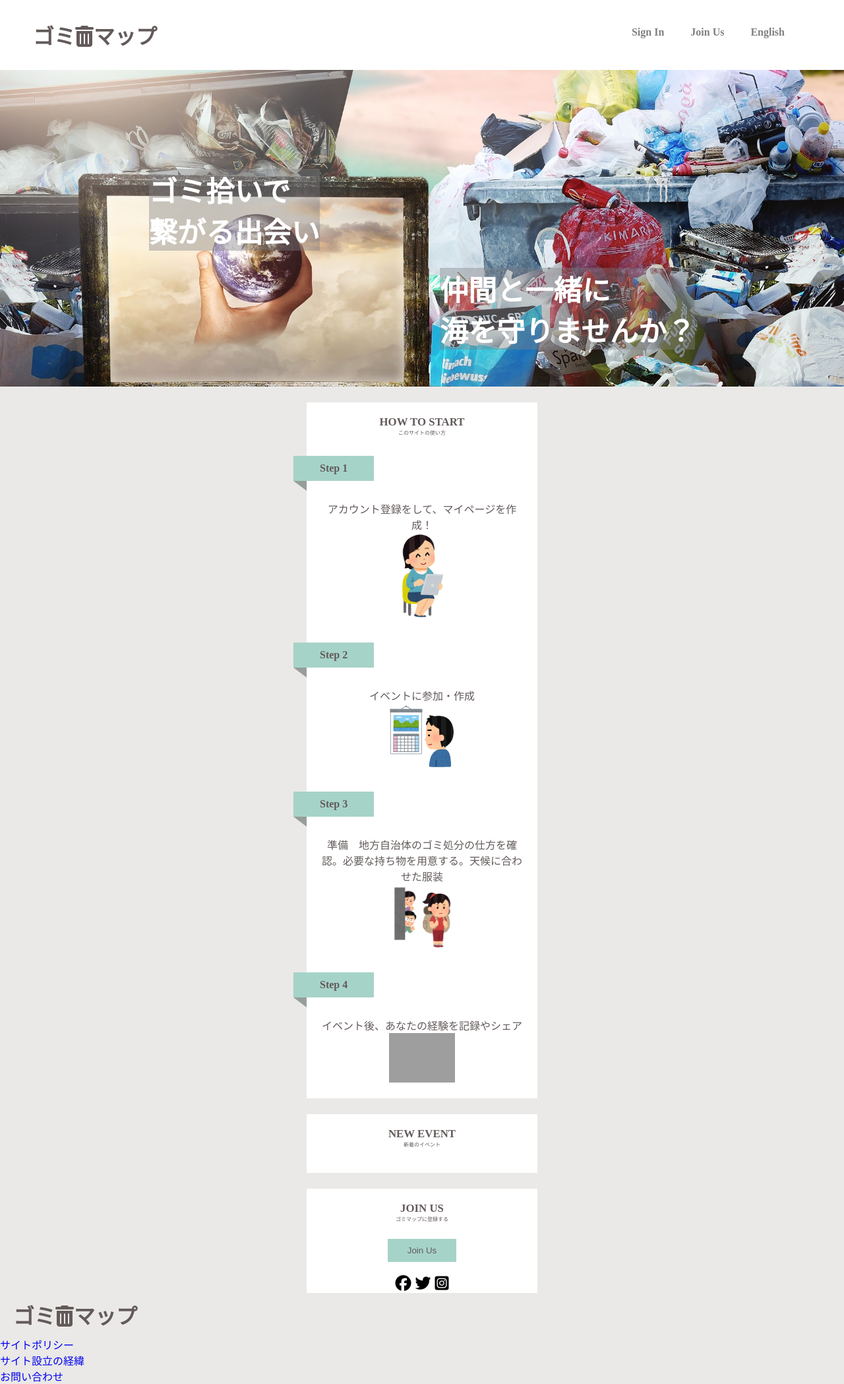
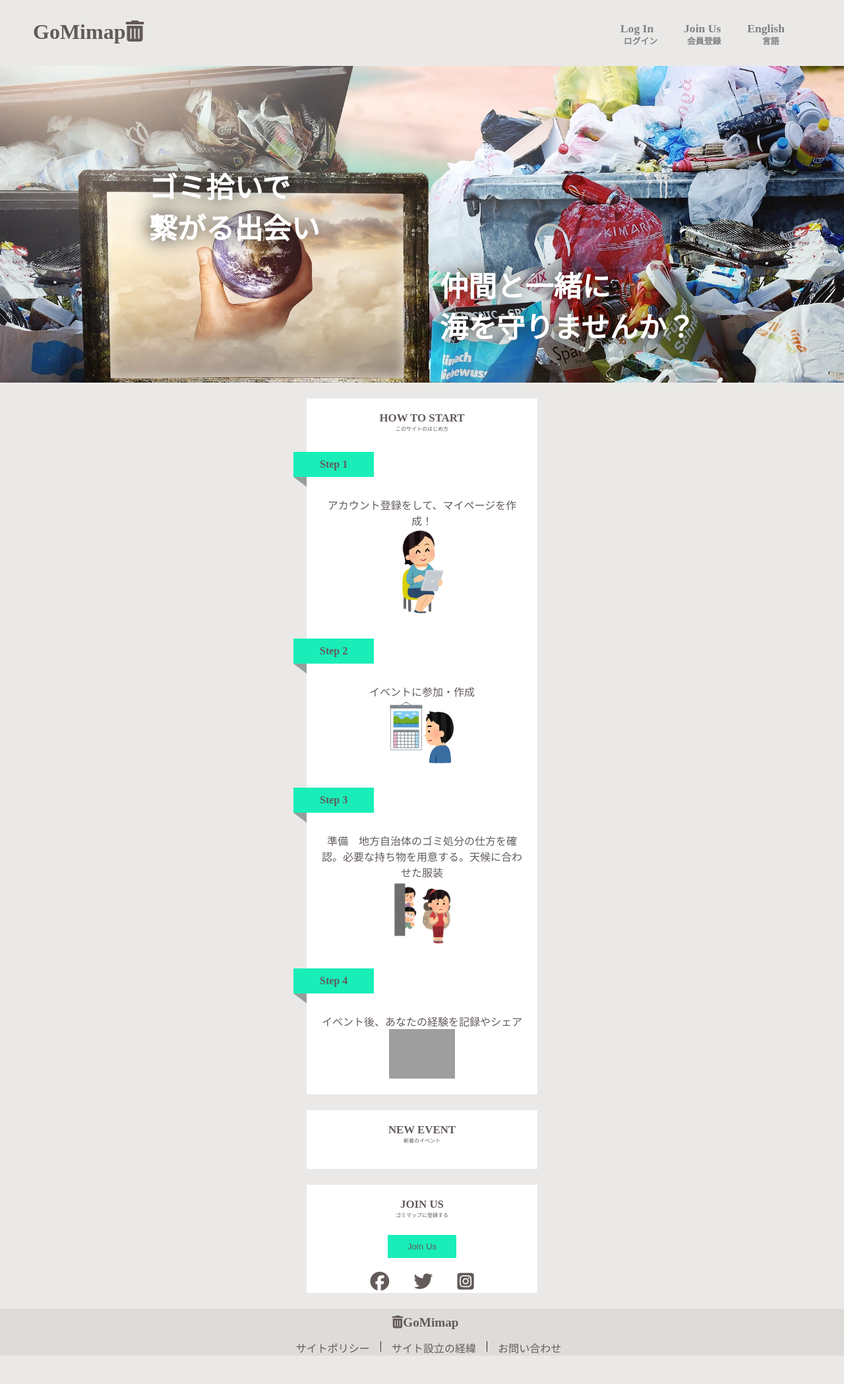
Before and after one commit to New-project-austeam/first-project-austeam, a PHP site: page / in a window 1280 px wide. Shown: the whole page at 66% size. After the commit the page ends 2055 px from the top, so only its background shows below. Run offline with PHP 8.4, Linux system fonts and the light colour scheme; some libraries are stand-ins or nearby versions; grey boxes are pictures that could not be loaded.

Commit message:
主にheaderとfooter部分を更新。

```diff
--- a/assets/sass/components/footer.scss
+++ b/assets/sass/components/footer.scss
@@ -0,0 +1,50 @@
+
+
+
+.footer {
+  background-color: rgb(202, 199, 195, 0.4);
+  display: flex;
+  justify-content: space-between;
+  background-color: rgb(202, 199, 195, 0.4);
+  text-align: center;
+
+  .footer-content{
+    text-align: center;
+    margin: auto;
+
+    .logo{
+      font-size: 1.2rem;
+    }
+
+
+  .footer-list {
+    display: flex;
+    justify-content: space-between;
+    margin: 15px 0 0px 20px;
+
+    text-align: center;
+
+    li {
+      margin: 0 15px 0 15px;
+      font-size: 0.7rem;
+
+      a {
+        color: $main-letter-color;
+      }
+      & a:hover {
+        color: rgb(24, 23, 23);
+      }
+  }
+
+
+
+    }
+  }
+}
+
+
+@media(min-width:768px){
+  .footer-list li a{
+    font-size: 1rem;
+  }
+}
--- a/assets/sass/components/global.scss
+++ b/assets/sass/components/global.scss
@@ -5,4 +5,5 @@
   list-style: none;
   text-decoration: none;
 
+
 }
--- a/assets/sass/components/header.scss
+++ b/assets/sass/components/header.scss
@@ -2,8 +2,11 @@
 /* プラウザのキャッシュクリア　ショートカット　Command ＋shift + R */
 
 
+
+
+
 /* フォントファミリー　あとで決める */
-/* headerレスポンシブする 320px する　ハンバーガー考慮 */
+/* ハンバーガー作る！！！！！！！！！！！！！！！ */
 /* Scss記述に修正する。 */
 a{
   text-decoration: none;
@@ -16,25 +19,29 @@ a{
   font-size: 1.3rem;
 
 
+
+
 }
 
 .logo a{
   color: rgb(99, 90, 90);
+
 }
 
 
 .header-content {
   display: flex;
   justify-content: space-between;
-}
+  background-color: rgb(202, 199, 195, 0.4);
+
 
 .header-list {
   display: flex;
   justify-content: space-between;
-  margin:20px 0 10px 20px;
+  margin:15px 0 10px 20px;
   padding-left:20px;
 }
-
+}
 .header-list li{
   margin:0 0 0 20px;
   font-size:0.7rem;
@@ -103,8 +110,15 @@ a{
   }
 
   .header-list li{
-    font-size:1rem;
+    font-size:1.1em;
     margin-right:20px;
+    line-height: 1;
+
+    span{
+      font-size:0.8rem;
+      line-height:0.5;
+      margin-left:5px;
+    }
   }
 
 }
--- a/assets/sass/components/index.scss
+++ b/assets/sass/components/index.scss
@@ -25,12 +25,14 @@ $main-letter-color: rgb(99, 90, 90);
   .msg-1,
   .msg-2 {
     margin-left: 50px;
-    h2 {
-      background-color: rgb(128, 128, 134, 0.4);
-      /* スマホサイズだと謎に横に伸びる */
-    }
+    text-shadow:0 0 30px rgb(19, 19, 18);
+
   }
 
+  .msg-1{
+    padding-left:30px;
+    padding-top:10px;
+  }
   .msg-2 {
     margin-left: 130px;
   }
@@ -49,6 +51,7 @@ $main-letter-color: rgb(99, 90, 90);
     .msg-2 {
       padding-top: 150px;
       font-size: 1.5rem;
+
     }
 
     .msg-2 {
@@ -88,6 +91,7 @@ $main-letter-color: rgb(99, 90, 90);
 }
 
 /*---------------MAIN-CONTENTS INSTRUCTION------------- */
+/* -----------------※要、768px PCサイズの編集 ！！！！ーーー*/
 /* step1-4は折り目付きリボンのデザインにする */
 /* section-title　と　step1-4はアニメーションつけたい */
 /* step1-4の下はフワッとコンテンツ出てくる */
@@ -115,7 +119,7 @@ $main-letter-color: rgb(99, 90, 90);
         color: $main-letter-color;
         display: inline-block;
         position: relative;
-        background-color: #a6d3c8;
+        background:#19eeb9;
         &::before {
           position: absolute;
           content: "";
@@ -166,11 +170,13 @@ $main-letter-color: rgb(99, 90, 90);
 
   .join-button{
     padding:5px 0 20px;
-  }
+
   button{
     padding:10px 30px;
-    background:#a6d3c8;
+    background:#19eeb9;
     border: transparent;
+
+    }
 
   }
   & a{
@@ -181,7 +187,21 @@ $main-letter-color: rgb(99, 90, 90);
     color: black;
   }
 
-  .sns{
-    font-size: 1.5rem;
+  .sns {
+    font-size: 1.8rem;
+
+    & a{
+      margin:15px;
+    }
+    & .fa-facebook:hover{
+      color: #1A77F2;
+    }
+    & .fa-twitter:hover{
+      color: #1EA2F1;
+    }
+
+  & .fa-instagram-square:hover{
+    color: #9508B8;
+  }
   }
 }
--- a/assets/sass/main.scss
+++ b/assets/sass/main.scss
@@ -1,4 +1,5 @@
 @import "./components/global.scss";
+@import "./components/header.scss";
 @import "./components/index.scss";
-@import "./components/header.scss";
+@import "./components/footer.scss";
 @import "./components/mypage.scss";
--- a/index.php
+++ b/index.php
@@ -19,7 +19,7 @@ session_start();
 
   <header　id="header">
     <div class="header-content">
-      <h1 class="logo"><a href="index.php">ゴミ<i class="fas fa-trash-alt"></i>マップ</a></h1>
+      <h1 class="logo"><a href="index.php">GoMimap<i class="fas fa-trash-alt"></i></a></h1>
 
 
       <ul class="header-list">
@@ -28,9 +28,9 @@ session_start();
           echo "<li><a>My page</a></li>";
           echo "<li><a href='./logout.php'>Log out</a></li>";
         } else {
-          echo "<li><a href='./login.php'>Sign In</a></li>";
-          echo "<li><a href='#'>Join Us</a></li>";
-          echo "<li><a href='#'>English</a><li>";
+          echo "<li><a href='./login.php'>Log In<br><span>ログイン</span></a></li>";
+          echo "<li><a href='#'>Join Us<br><span>会員登録</span></a></li>";
+          echo "<li><a href='#'>English<br>　<span>言語</span></a><li>";
         }
 
         ?>
@@ -60,7 +60,7 @@ session_start();
 
     <section class="main-contents">
 
-        <span class="space">スペース</span>
+      <span class="space">スペース</span>
 
       <section class="instruction">
 
@@ -68,7 +68,7 @@ session_start();
 
 
           <h3>HOW TO START</h3>
-          <p>このサイトの使い方</p>
+          <p>このサイトのはじめ方</p>
         </div>
 
         <div class="how-to">
@@ -141,36 +141,66 @@ session_start();
         <div class="join-button">
           <button type="submit"><a href="#">Join Us</a></button>
         </div>
+
+        </div>
         <div class="sns">
-          <i class="fab fa-facebook"></i>
-          <i class="fab fa-twitter"></i>
-          <i class="fab fa-instagram-square"></i>
+          <a href="#">
+            <i class="fab fa-facebook"></i>
+          </a>
+
+
+          <a href="#">
+            <i class="fab fa-twitter"></i>
+          </a>
+
+
+
+          <a href="#">
+            <i class="fab fa-instagram-square"></i>
+          </a>
+
 
         </div>
       </section>
+      <span class="space">スペース</span>
 
-      <footer>
-        <div>
-          <h5 class="logo"><a href="index.php">ゴミ<i class="fas fa-trash-alt"></i>マップ</a></h5>
 
-          <uL>
+      <footer class="footer">
+        <div class="footer-content">
+
+            <h5 class="logo"><a href="index.php"><i class="fas fa-trash-alt"></i>GoMimap</a></h5>
+
+
+
+
+          <ul class="footer-list">
             <li><a href="#">サイトポリシー</a></li>
+            <span>|</span>
             <li><a href="#">サイト設立の経緯</a></li>
+            <span>|</span>
             <li><a href="#">お問い合わせ</a></li>
-          </uL>
+          </ul>
+
         </div>
+      </footer>
+
 
     </section><!-- main-contents -->
 
 
-
-    </footer>
+    </main>
 
 
 
 
 
-  </main>
+
+
+
+
+
+
+
 </body>
 
 
```
Also changed, not shown: dist/css/main.css.
